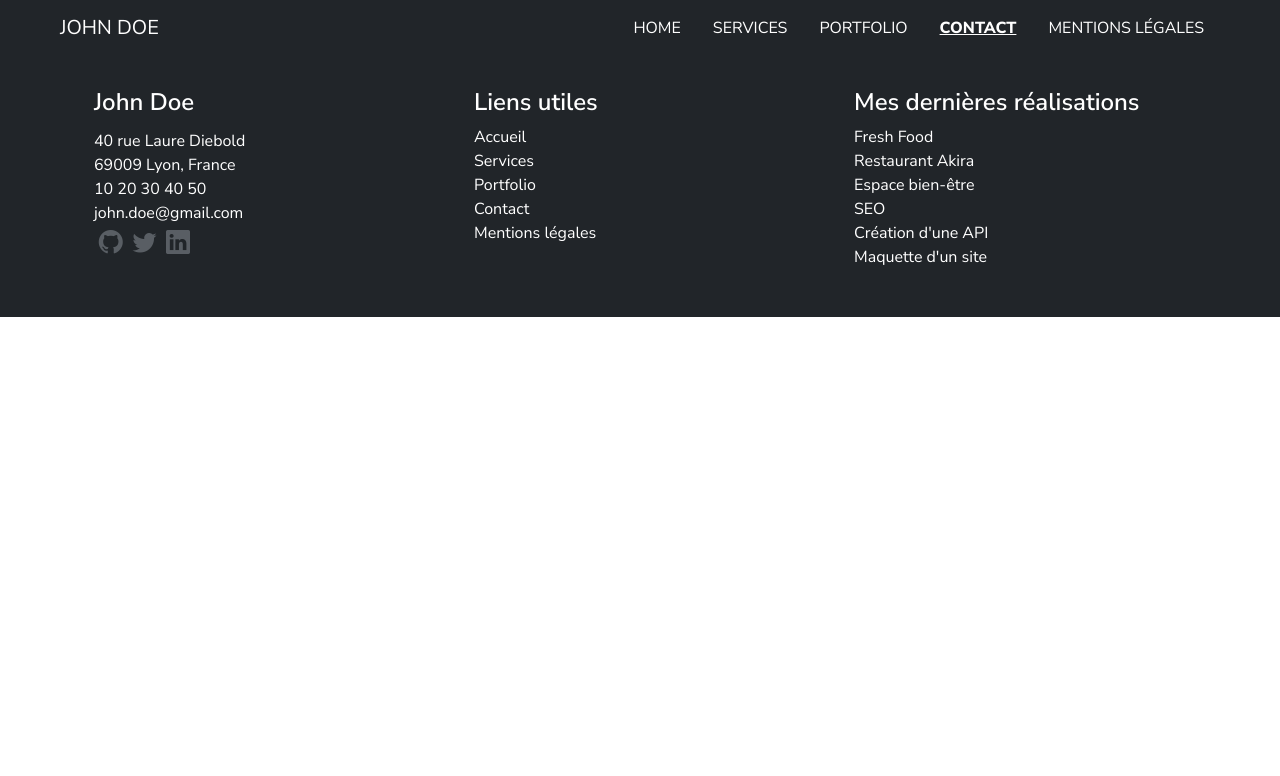
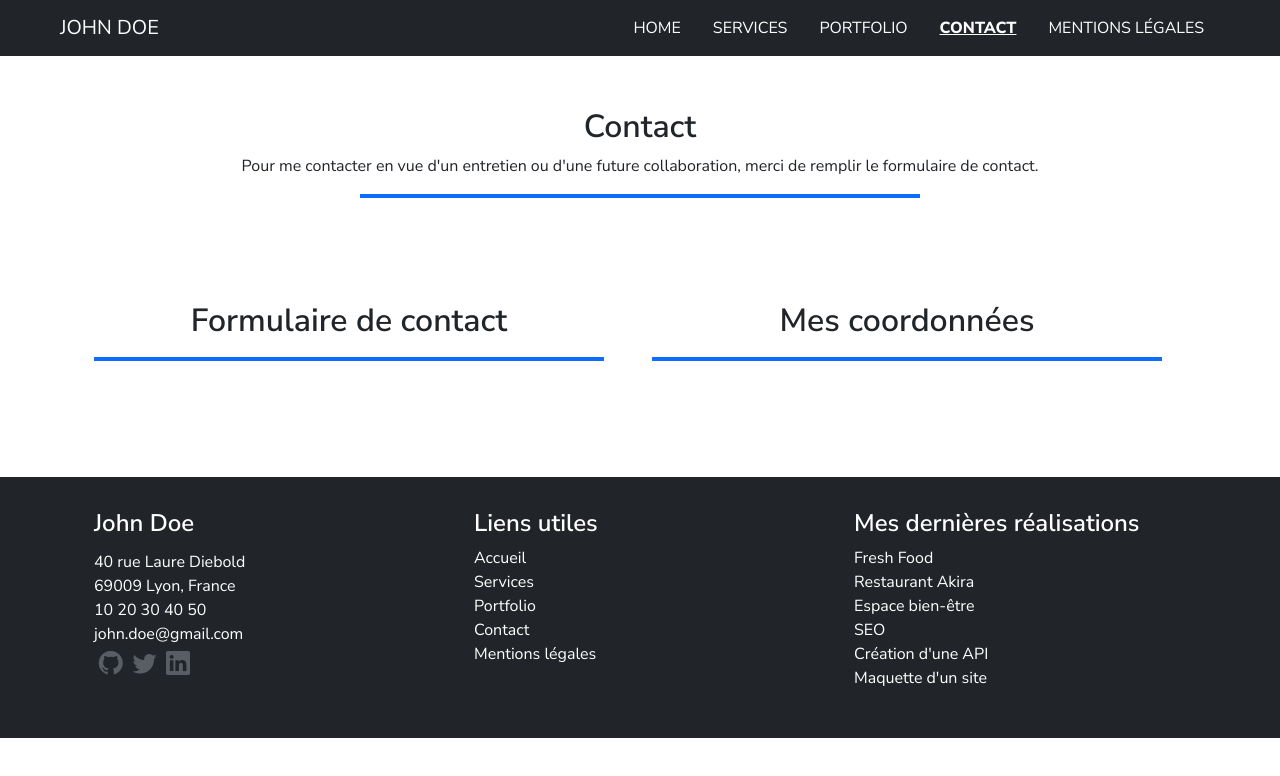
Before and after one commit to Choub-prog/Devoir-react, a React (Create React App) app: page /contact in a window 1280 px wide. Shown: the top 776 px of the page. Built offline with nearby package versions, Linux system fonts and the light colour scheme; a web font is replaced by a local one.

Commit message:
Feat(js/css): Creat folder and files for contact page, start the visual

```diff
--- /dev/null
+++ b/src/components/contact/FormContact.js
@@ -0,0 +1,12 @@
+import React from 'react';
+import SectionTitleP from '../global/SectionTitleP';
+
+const FormContact = () => {
+  return (
+    <form className="col-md-6">
+      <SectionTitleP title="Formulaire de contact" isWide={true} />
+    </form>
+  );
+};
+
+export default FormContact;
--- /dev/null
+++ b/src/components/contact/HomeContact.js
@@ -0,0 +1,23 @@
+import React from 'react';
+import SectionTitleP from '../global/SectionTitleP';
+import FormContact from './FormContact';
+import InfoContact from './InfoContact';
+
+const HomeContact = () => {
+  const TexteTitle =
+    "Pour me contacter en vue d'un entretien ou d'une future collaboration, merci de remplir le formulaire de contact.";
+
+  return (
+    <main>
+      <SectionTitleP title="Contact" text={TexteTitle} isWide={true} />
+      <div className="container">
+        <div className="row col-lg-12">
+          <FormContact />
+          <InfoContact />
+        </div>
+      </div>
+    </main>
+  );
+};
+
+export default HomeContact;
--- /dev/null
+++ b/src/components/contact/InfoContact.js
@@ -0,0 +1,12 @@
+import React from 'react';
+import SectionTitleP from '../global/SectionTitleP';
+
+const InfoContact = () => {
+  return (
+    <div className="col-md-6">
+      <SectionTitleP title="Mes coordonnées" isWide={true} />
+    </div>
+  );
+};
+
+export default InfoContact;
--- /dev/null
+++ b/src/components/contact/contact.css
@@ -0,0 +1,10 @@
+.section-title-border {
+    width: 100% ;
+    max-width: 35rem;
+}
+
+@media (max-width: 576px) {
+    .section-title-border {
+        max-width: 8rem;
+    }
+}
--- a/src/components/global/SectionTitleP.js
+++ b/src/components/global/SectionTitleP.js
@@ -1,4 +1,5 @@
 import React from 'react';
+import '../contact/contact.css';
 
 //Utiliser pour les pages: Mention légales, Portfolio Services.
 
@@ -6,10 +7,10 @@ const SectionTitleP = (props) => {
   return (
     <section className="py-1 text-center container">
       <div className="row pt-5 mb-5">
-        <div className="col-lg-6 mx-auto">
+        <div className={`mx-auto  ${props.isWide ? 'col-lg-12' : 'col-lg-6'}`}>
           <h2>{props.title}</h2>
           <p>{props.text}</p>
-          <div className="custom-border mx-auto"></div>
+          <div className="custom-border mx-auto section-title-border"></div>
         </div>
       </div>
     </section>
--- a/src/pages/Contact.js
+++ b/src/pages/Contact.js
@@ -1,12 +1,13 @@
 import React from 'react';
 import Nav from '../components/nav/Nav';
 import Footer from '../components/footer/Footer';
+import HomeContact from '../components/contact/HomeContact';
 
 const Contact = () => {
   return (
     <div>
       <Nav />
-      <h1>Contact</h1>
+      <HomeContact />
       <Footer />
     </div>
   );
```
